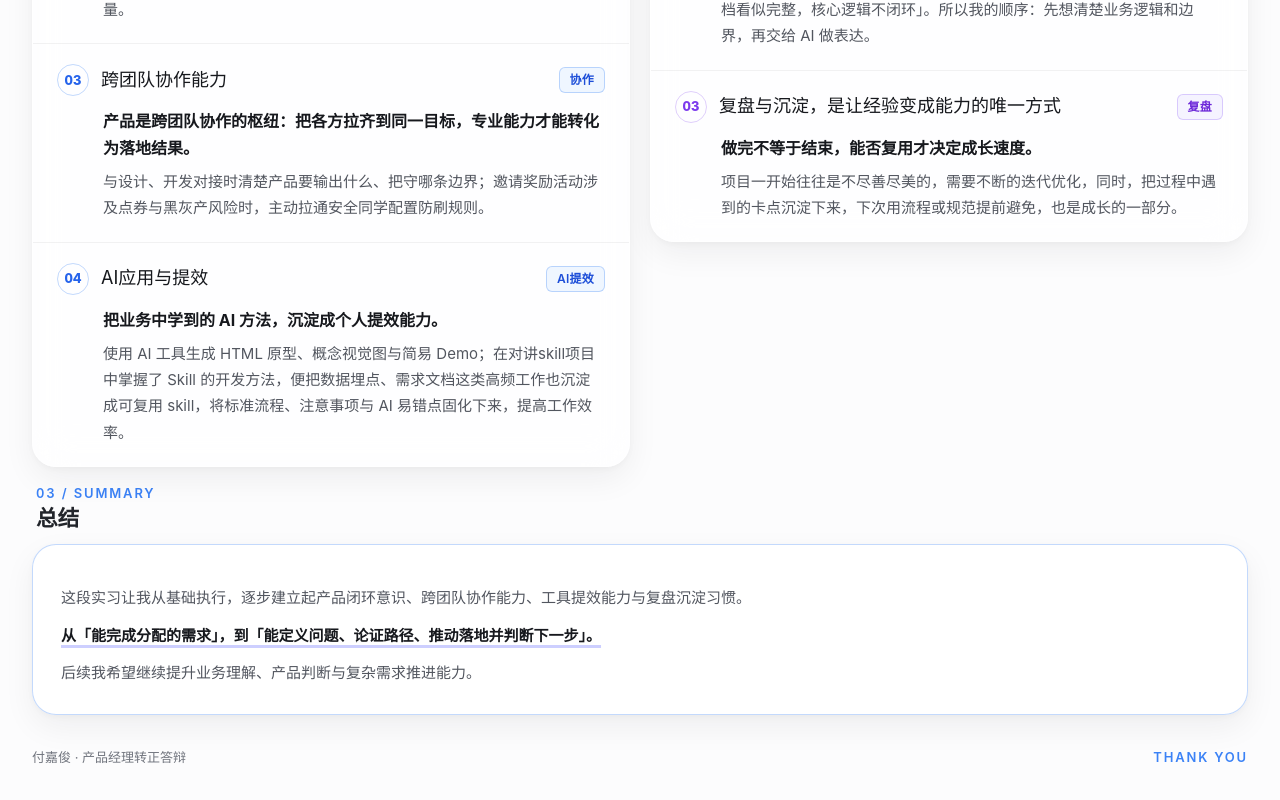
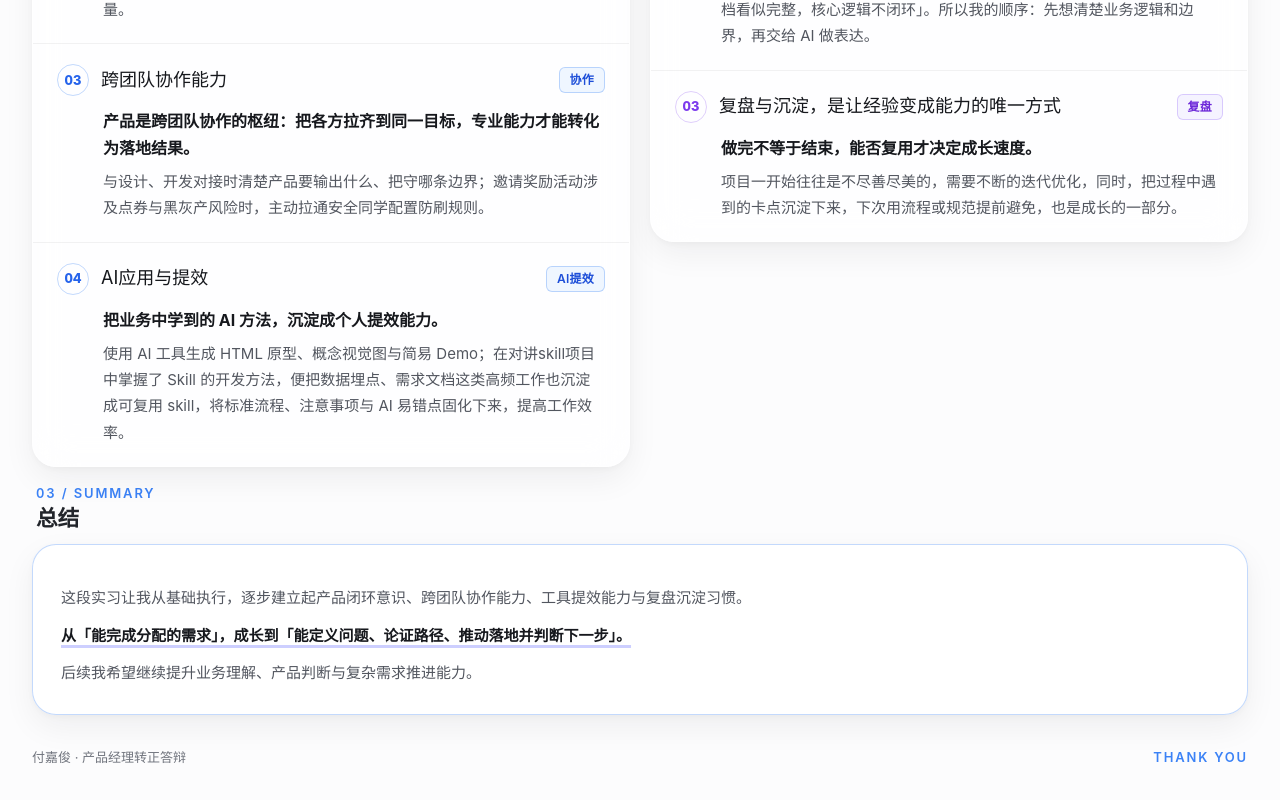
Before and after one commit to kajun2002/portfolio-site, a React (Vite) app: page /#about in a window 1280 px wide. Shown: the part 2808-3608 px from the top of the page. Built offline with nearby package versions, Linux system fonts and the light colour scheme.

Commit message:
Finale highlight: 到 -> 成长到

```diff
--- a/app/page.tsx
+++ b/app/page.tsx
@@ -295,7 +295,7 @@ export default function Home() {
             </header>
             <div className="reflection-finale">
               <p>这段实习让我从基础执行，逐步建立起产品闭环意识、跨团队协作能力、工具提效能力与复盘沉淀习惯。</p>
-              <p><strong className="finale-highlight">从「能完成分配的需求」，到「能定义问题、论证路径、推动落地并判断下一步」。</strong></p>
+              <p><strong className="finale-highlight">从「能完成分配的需求」，成长到「能定义问题、论证路径、推动落地并判断下一步」。</strong></p>
               <p>后续我希望继续提升业务理解、产品判断与复杂需求推进能力。</p>
             </div>
           </section>
```
